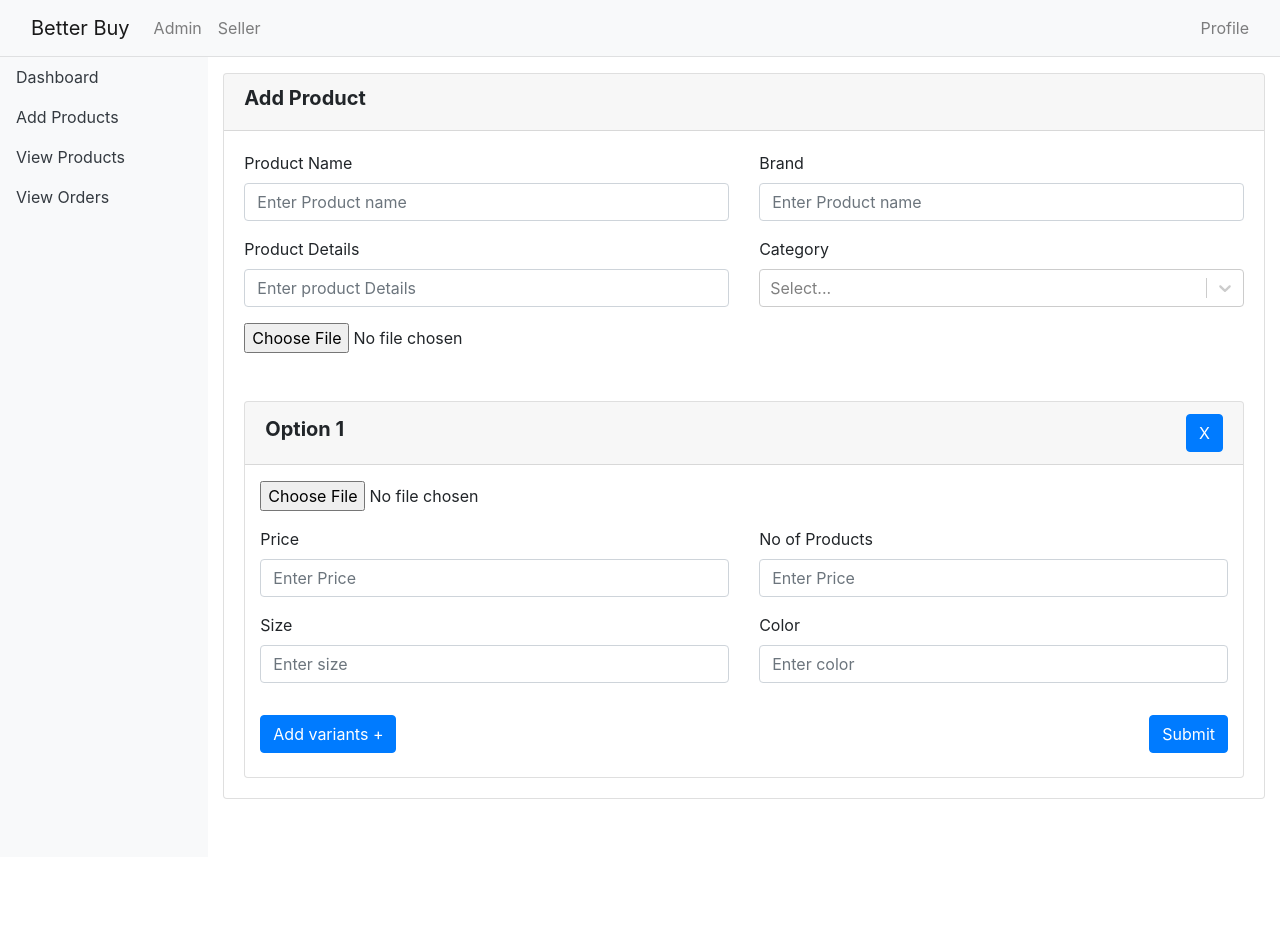
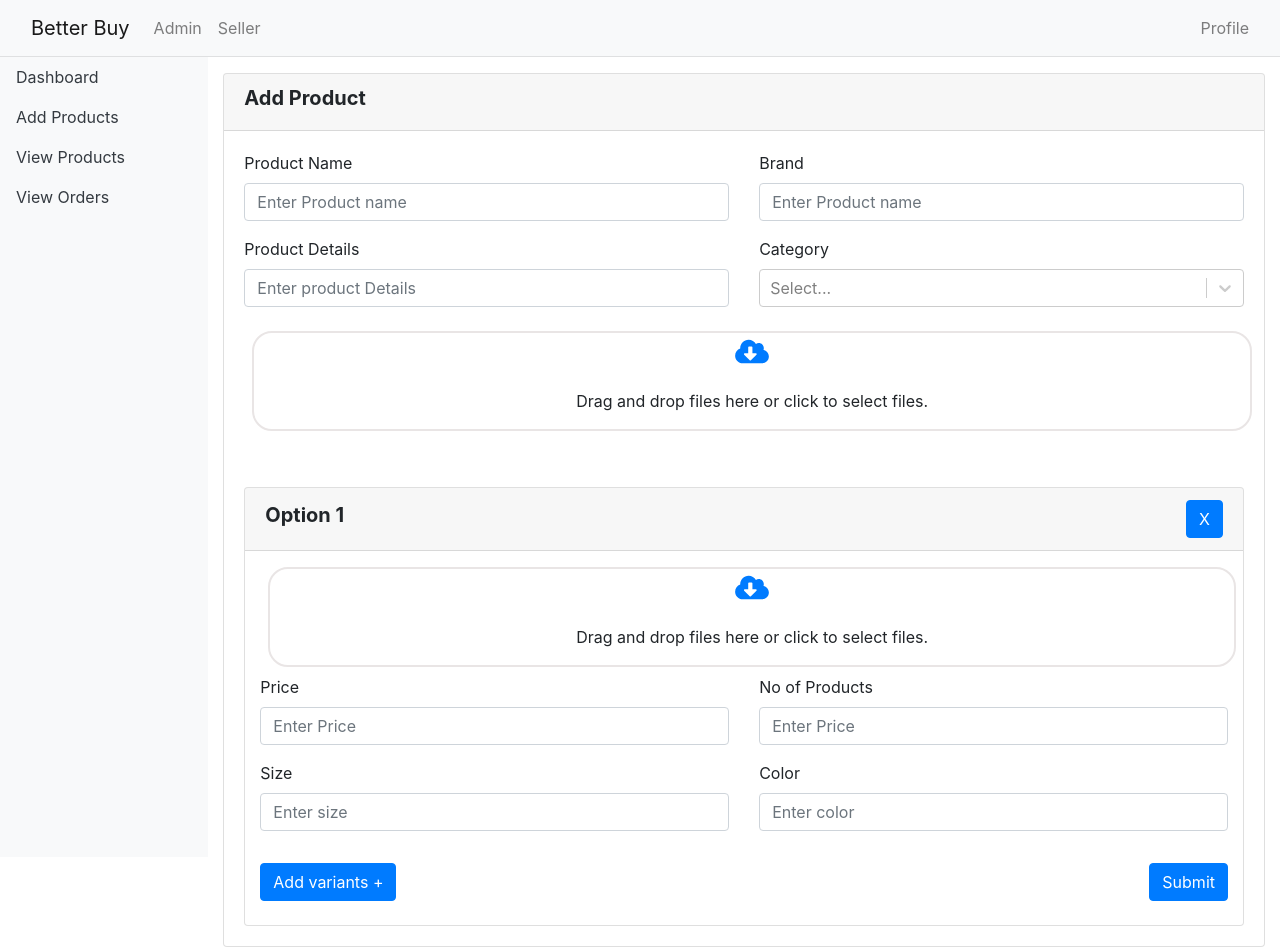
Before and after one commit to Richa3822/admin_portal, a React (Create React App) app: page /add-product in a window 1280 px wide. Before the commit the page ends 857 px from the top, so only its background shows below. Built offline with nearby package versions, Linux system fonts and the light colour scheme; the HTML template or start-up script is replaced by a standard one.

Commit message:
feature : upload multiple image

```diff
--- a/package.json
+++ b/package.json
@@ -12,7 +12,7 @@
     "react": "^18.2.0",
     "react-dom": "^18.2.0",
     "react-dropzone": "^14.2.3",
-    "react-icons": "^4.7.1",
+    "react-icons": "^4.8.0",
     "react-router-dom": "^6.8.1",
     "react-scripts": "5.0.1",
     "react-select": "^5.7.0",
--- a/src/components/organisms/AddProductForm.jsx
+++ b/src/components/organisms/AddProductForm.jsx
@@ -1,10 +1,12 @@
-import React from 'react'
+import React from "react";
 import { Formik, Form, FieldArray, Field } from 'formik'
 import { Button } from 'reactstrap'
 import *as Yup from 'yup'
 import InputBox from '../molecules/InputBox'
 import InputSelector from '../molecules/InputSelector'
 import CustomErrorMsg from '../atoms/CustomErrorMsg'
+import ImageUpload from './UploadImgs'
+
 
 
 const validationSchema = Yup.object({
@@ -12,9 +14,9 @@ const validationSchema = Yup.object({
     brand: Yup.string().required('Required'),
     productDetails: Yup.string().required('Required'),
     category: Yup.string().required('Required'),
-    images: Yup.string().required('Required'),
+    image: Yup.string().required('Required'),
     variants: Yup.array().of(Yup.object({
-        images: Yup.string().required('Required'),
+        images: Yup.array().required('Minimum one image is required'),
         price: Yup.number().required('Required'),
         size: Yup.string().required('Required'),
         color: Yup.string().required('Required'),
@@ -38,16 +40,17 @@ const AddProductForm = () => {
                     brand: "",
                     productDetails: "",
                     category: "",
-                    images: "",
-                    variants: [{ images: "", price: "", size: "", color: '', noOfProducts: "", }],
+                    image: [],
+                    variants: [{ images: [], price: "", size: "", color: '', noOfProducts: "", }],
 
                 }}
             onSubmit={(values) => {
-                console.log(values + "Helooo")
+               // console.log(values);
             }}
             validationSchema={validationSchema}
         >
             {({ values, setFieldValue }) => {
+                // console.log(values)
                 return (
                     <Form >
                         <div className='row'>
@@ -101,14 +104,7 @@ const AddProductForm = () => {
                             </div>
 
                         </div>
-
-                        <InputBox htmlFor="images"
-                            type="file"
-                            name="images"
-                        />
-                        <CustomErrorMsg name='images' />
-
-
+                        <Field name='image' component={ImageUpload} accept=".jpg,.png"/>
                         <FieldArray
                             name="variants"
                             render={arrayHelpers => (
@@ -134,10 +130,10 @@ const AddProductForm = () => {
                                                 </div>
 
                                                 <div className='container-fluid mt-3'>
-                                                    <InputBox htmlFor="images"
-                                                        type="file"
-                                                        name={`variants.${index}.images`}
-                                                    />
+                                                    {/* <div className='d-flex '> */}
+                                                    <Field name={`variants.${index}.images`} maxFiles={3} accept=".jpg,.png" component={ImageUpload}  multiple/>
+                                                        {/* </div> */}
+
                                                     <CustomErrorMsg name={`variants.${index}.images`} />
 
                                                     <div className='row'>
--- /dev/null
+++ b/src/components/organisms/UploadImgs.jsx
@@ -0,0 +1,86 @@
+import React, { useState,useCallback,useEffect } from "react";
+import { useDropzone } from 'react-dropzone';
+import { FaCloudDownloadAlt,FaTrashAlt } from 'react-icons/fa';
+
+UploadImgs.defaultProps = {
+  multiple: false,
+  maxFiles: null,
+  accept: "image/*",
+  onChange: () => {},
+};
+
+function UploadImgs({ field, form, ...props }) {
+  const {multiple, maxFiles ,accept} = props;
+  const {setFieldValue} = form;
+  const [isDragActive, setIsDragActive] = useState(false);
+
+  const onDragEnter = useCallback(() => {
+    setIsDragActive(true);
+  }, []);
+
+  const onDragLeave = useCallback(() => {
+    setIsDragActive(false);
+  }, []);
+
+  const setValue = (value) => {
+    setFieldValue(field.name, value)
+  }
+  const handleFileChange = async (files) => {
+    if (maxFiles && files.length > maxFiles) {
+      alert(`You can select a maximum of ${maxFiles} files.`);
+      return;
+    }
+    const formData = new FormData();
+    for (let i = 0; i < files.length; i++) {
+      formData.append('images', files[i]);
+    }
+
+    try {
+      const uplodImg = await fetch('http://localhost:8000/api/imageUpload', {
+        method: 'POST',
+        body: formData
+      }).then(res => res.json());
+      const urlArr= uplodImg.urls;
+      setValue(urlArr)
+    } catch (error) {
+      console.log(error);
+    }
+  }
+
+  const {getRootProps, getInputProps, isDragActive: dropzoneIsDragActive } = useDropzone({
+    accept: accept,
+    multiple: multiple,
+    onDrop: handleFileChange,
+    maxFiles: maxFiles,
+    onDragEnter,
+    onDragLeave
+  });
+
+  function handleRemoveFile(index) {
+    const newFiles = field.value;
+    newFiles.splice(index, 1);
+    setValue(newFiles);
+  }
+
+  return (
+    <div>
+    <div {...getRootProps({onDragOver: (e) => {e.preventDefault()}})} className={`dropzone ${isDragActive ? "active" : ""} dragAndDrop m-2 `}>
+      <input {...getInputProps({multiple: multiple})}  accept={accept} onChange={handleFileChange}/>
+      <FaCloudDownloadAlt className="uploadIcon"/><br/>
+      <p >Drag and drop files here or click to select files.</p>
+    </div>
+    <div className="row">
+        {field.value.map((file, index) => (
+          <div className='col-2 mt-3' key={index}>
+            <div className="m-3">
+            <img style={{ height: '100px', width: '100px' }} src={file} alt='images' />
+            <span className='removeImg' type='button' onClick={(e) => {e.preventDefault(); handleRemoveFile(index)}}><FaTrashAlt /></span>
+            </div>
+          </div>
+        ))}
+      </div>
+    </div>
+  );
+}
+
+export default UploadImgs;
--- a/src/css/custom.css
+++ b/src/css/custom.css
@@ -18,3 +18,38 @@
 .error-msg{
     color: red;
 }
+
+.imageContainer{
+    height: 200px;
+    width:200px;
+}
+
+.removeImg{
+    height: 35px;
+    width: 35px;
+    border-radius: 50%;
+    text-align: center;
+    font-size: 20px;
+    color: white;
+    position: absolute;
+    top: 1px;
+    left: 110px;
+    background-color: #007bff;
+}
+.dragAndDrop{
+    height: 100px;
+    width: 100%;
+    border: 2px solid rgb(233, 229, 229);
+    border-radius: 20px;
+    display: flex;
+    flex-direction: column;
+    align-items: center;
+    justify-content: center;
+}
+
+.uploadIcon{
+    height: 50px;
+    width: 50px;
+    color:#007bff;
+    margin-top: 5px;
+}
```
Also changed, not shown: src/utils/uploadImgs.jsx (added, +19 -0 lines), 1 other file (tests, documents, lock files or other folders).
